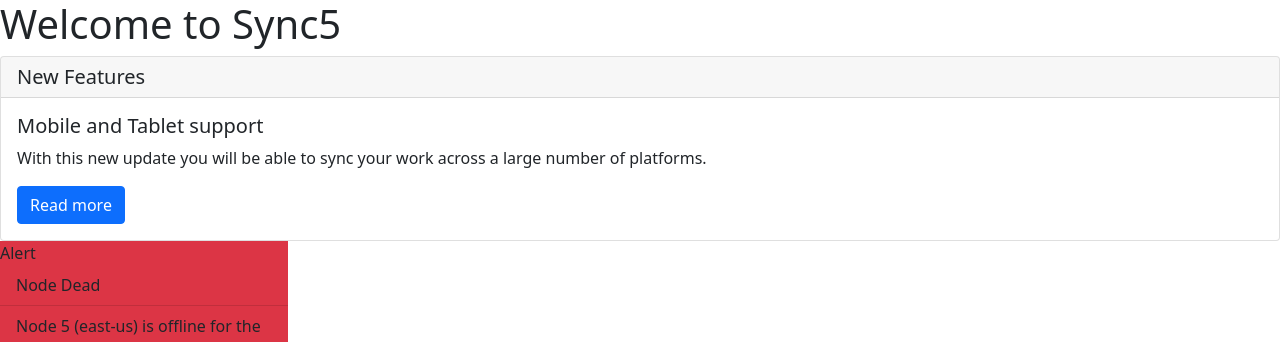
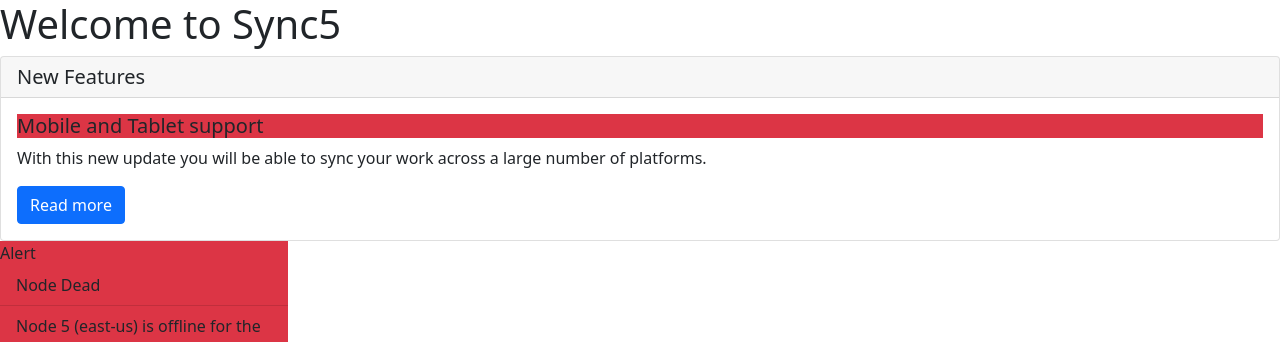
Before and after one commit to acciojob/bootstrap-card-feeldhoni, a website: page main.html in a window 1280 px wide. Shown: the top 342 px of the page. Drawn offline with nearby package versions, Linux system fonts and the light colour scheme.

Commit message:
created a submission

```diff
--- a/main.html
+++ b/main.html
@@ -13,7 +13,7 @@
 	<div class="card">
   <h5 class="card-header">New Features</h5>
   <div class="card-body">
-    <h5 class="card-title">Mobile and Tablet support</h5>
+    <h5 class="card-title bg-danger">Mobile and Tablet support</h5>
     <p class="card-text">With this new update you will be able to sync your work across a large number of platforms.</p>
     <a href="#" class="btn btn-primary">Read more</a>
   </div>
```
